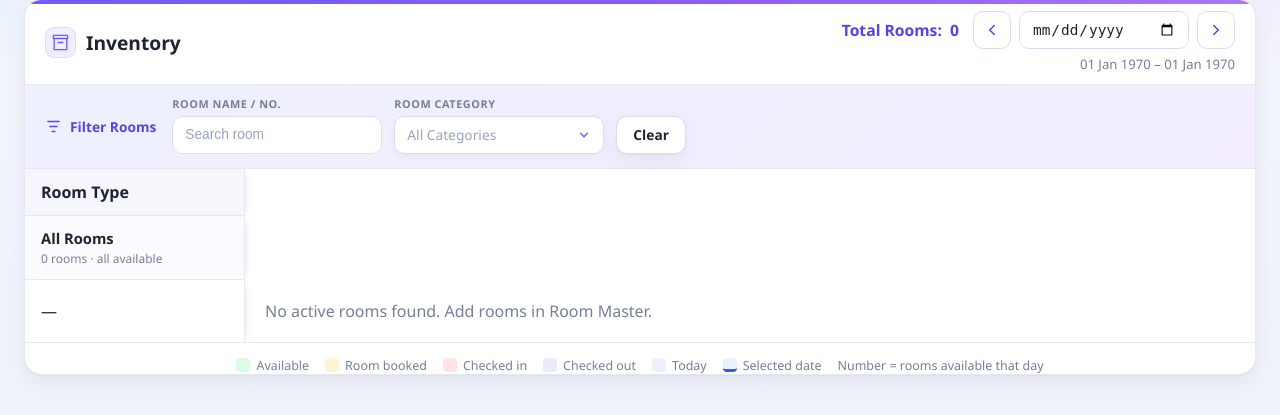
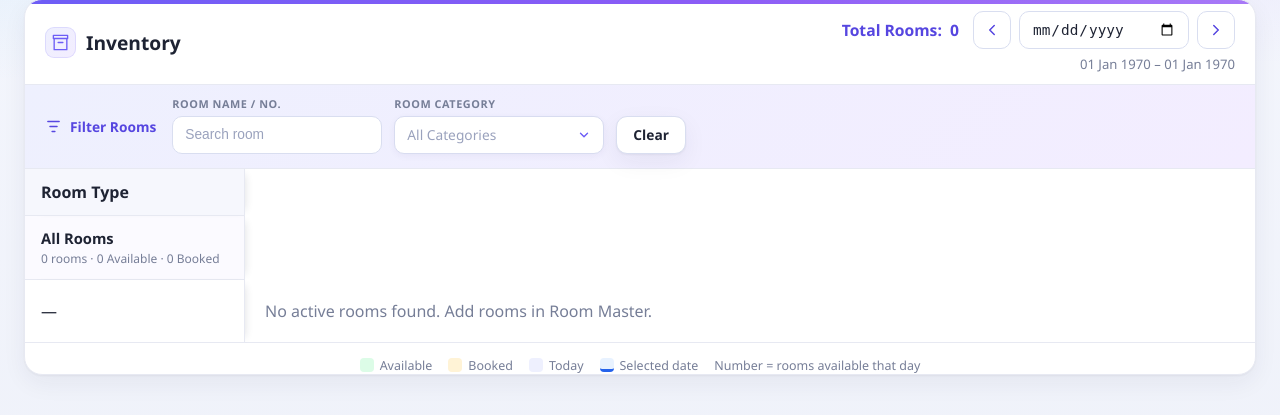
Before and after one commit to AnshuMishra9/stay_management, a CodeIgniter app: the page made by application/views/inventory/calendar.php in a window 1280 px wide. Shown: the part 146-561 px from the top of the page. Run offline with CodeIgniter, Linux system fonts and the light colour scheme; data that the repository does not hold is empty.

Commit message:
10_08_26_Avilable_bookedChanges

```diff
--- a/application/views/inventory/calendar.php
+++ b/application/views/inventory/calendar.php
@@ -4,7 +4,7 @@
  * $dates[]        -> Y-m-d for each column
  * $rows[]         -> per category { name, total, avail{date=>n}, booked{date=>n} }
  * $avail_totals{} -> all-rooms available per date
- * $booked_totals{}, $checked_in_totals{}, $checked_out_totals{} -> booking status per date
+ * Backend booking states are presented here as a single "Booked" status.
  * $total_rooms    -> total active rooms
  * $start/$selected,$window_start,$prev,$next,$end,$today -> Y-m-d
  */
@@ -23,13 +23,7 @@ $cell_class = function ($avail) {
     return $avail <= 0 ? 'inv-a inv-a-0' : 'inv-a inv-a-ok';
 };
 $room_cell_class = function ($status) {
-    if ($status === 'room_booked') {
-        return 'inv-a inv-a-booked';
-    }
-    if ($status === 'checked_in') {
-        return 'inv-a inv-a-checked-in';
-    }
-    return $status === 'checked_out' ? 'inv-a inv-a-checked-out' : 'inv-a inv-a-ok';
+    return $status === 'available' ? 'inv-a inv-a-ok' : 'inv-a inv-a-booked';
 };
 $navigation_query = function ($date) use ($filters) {
     $query = array(
@@ -123,12 +117,9 @@ $navigation_query = function ($date) use ($filters) {
         .inv-a-ok { background:var(--green-soft); color:#15803d; }
         .inv-a-0  { background:var(--red-soft);   color:#be123c; }
         .inv-a-booked { background:#fff3d6; color:#b45309; }
-        .inv-a-checked-in { background:var(--red-soft); color:#be123c; }
-        .inv-a-checked-out { background:#ede9fe; color:#6d28d9; }
         .inv-bk   { display:block; font-size:.64rem; color:var(--muted); margin-top:3px; white-space:nowrap; }
+        .inv-bk-available { color:#15803d; }
         .inv-bk-booked { color:#b45309; }
-        .inv-bk-checked-in { color:#be123c; }
-        .inv-bk-checked-out { color:#6d28d9; }
 
         .inv-total-row td { background:#fbfaff; }
         .inv-total-row .inv-roomcol { background:#fbfaff; }
@@ -217,39 +208,22 @@ $navigation_query = function ($date) use ($filters) {
                                 <?php
                                     $total_available = 0;
                                     $total_booked = 0;
-                                    $total_checked_in = 0;
-                                    $total_checked_out = 0;
                                     foreach ($dates as $d) {
                                         $total_available += $avail_totals[$d];
-                                        $total_booked += $booked_totals[$d];
-                                        $total_checked_in += $checked_in_totals[$d];
-                                        $total_checked_out += $checked_out_totals[$d];
+                                        $total_booked += $booked_totals[$d]
+                                            + $checked_in_totals[$d]
+                                            + $checked_out_totals[$d];
                                     }
                                     echo (int) $total_rooms . ' rooms &middot; ';
-                                    if ($total_booked > 0 || $total_checked_in > 0 || $total_checked_out > 0) {
-                                        $summary_parts = array();
-                                        if ($total_booked > 0) {
-                                            $summary_parts[] = $total_booked . ' booked';
-                                        }
-                                        if ($total_checked_in > 0) {
-                                            $summary_parts[] = $total_checked_in . ' checked in';
-                                        }
-                                        if ($total_checked_out > 0) {
-                                            $summary_parts[] = $total_checked_out . ' checked out';
-                                        }
-                                        echo implode(' &middot; ', $summary_parts);
-                                    } else {
-                                        echo 'all available';
-                                    }
+                                    echo $total_available . ' Available &middot; ' . $total_booked . ' Booked';
                                 ?>
                             </div>
                         </td>
-                        <?php foreach ($dates as $d): $f = $fmt($d); $av = (int) $avail_totals[$d]; $bk = (int) $booked_totals[$d]; $ci = (int) $checked_in_totals[$d]; $co = (int) $checked_out_totals[$d]; ?>
+                        <?php foreach ($dates as $d): $f = $fmt($d); $av = (int) $avail_totals[$d]; $bk = (int) $booked_totals[$d] + (int) $checked_in_totals[$d] + (int) $checked_out_totals[$d]; ?>
                             <td class="inv-cell <?= $f['selected'] ? 'inv-selected' : ($f['today'] ? 'inv-today' : ($f['wknd'] ? 'inv-wknd' : '')) ?>">
-                                <span class="<?= $cell_class($av) ?>" title="Total rooms"><?= (int) $total_rooms ?></span>
-                                <?php if ($bk > 0): ?><span class="inv-bk inv-bk-booked"><?= $bk ?> booked</span><?php endif; ?>
-                                <?php if ($ci > 0): ?><span class="inv-bk inv-bk-checked-in"><?= $ci ?> checked in</span><?php endif; ?>
-                                <?php if ($co > 0): ?><span class="inv-bk inv-bk-checked-out"><?= $co ?> checked out</span><?php endif; ?>
+                                <span class="<?= $cell_class($av) ?>" title="Available rooms"><?= $av ?></span>
+                                <span class="inv-bk inv-bk-available"><?= $av ?> Available</span>
+                                <span class="inv-bk inv-bk-booked"><?= $bk ?> Booked</span>
                             </td>
                         <?php endforeach; ?>
                     </tr>
@@ -263,10 +237,8 @@ $navigation_query = function ($date) use ($filters) {
                             </td>
                             <?php foreach ($dates as $d): $f = $fmt($d); $av = (int) $room['avail'][$d]; $status = $room['status'][$d]; ?>
                                 <td class="inv-cell <?= $f['selected'] ? 'inv-selected' : ($f['today'] ? 'inv-today' : ($f['wknd'] ? 'inv-wknd' : '')) ?>">
-                                    <span class="<?= $room_cell_class($status) ?>" title="<?= $status === 'checked_in' ? 'Checked in' : ($status === 'checked_out' ? 'Checked out' : ($status === 'room_booked' ? 'Room booked' : 'Available')) ?>"><?= $av ? '1' : '0' ?></span>
-                                    <?php if ($status === 'room_booked'): ?><span class="inv-bk inv-bk-booked">Booked</span><?php endif; ?>
-                                    <?php if ($status === 'checked_in'): ?><span class="inv-bk inv-bk-checked-in">Checked in</span><?php endif; ?>
-                                    <?php if ($status === 'checked_out'): ?><span class="inv-bk inv-bk-checked-out">Checked out</span><?php endif; ?>
+                                    <span class="<?= $room_cell_class($status) ?>" title="<?= $av ? 'Available' : 'Booked' ?>"><?= $av ? '1' : '0' ?></span>
+                                    <span class="inv-bk <?= $av ? 'inv-bk-available' : 'inv-bk-booked' ?>"><?= $av ? 'Available' : 'Booked' ?></span>
                                 </td>
                             <?php endforeach; ?>
                         </tr>
@@ -281,9 +253,7 @@ $navigation_query = function ($date) use ($filters) {
 
         <div class="inv-legend">
             <span class="k"><span class="inv-swatch" style="background:var(--green-soft);"></span> Available</span>
-            <span class="k"><span class="inv-swatch" style="background:#fff3d6;"></span> Room booked</span>
-            <span class="k"><span class="inv-swatch" style="background:var(--red-soft);"></span> Checked in</span>
-            <span class="k"><span class="inv-swatch" style="background:#ede9fe;"></span> Checked out</span>
+            <span class="k"><span class="inv-swatch" style="background:#fff3d6;"></span> Booked</span>
             <span class="k"><span class="inv-swatch" style="background:var(--brand-soft);"></span> Today</span>
             <span class="k"><span class="inv-swatch" style="background:#e8f2ff;border-bottom:3px solid #2563eb;"></span> Selected date</span>
             <span class="k">Number = rooms available that day</span>
```
